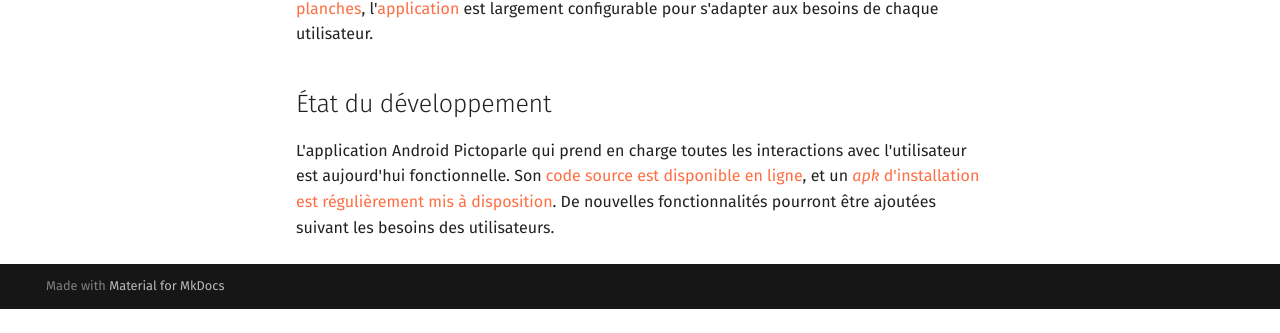
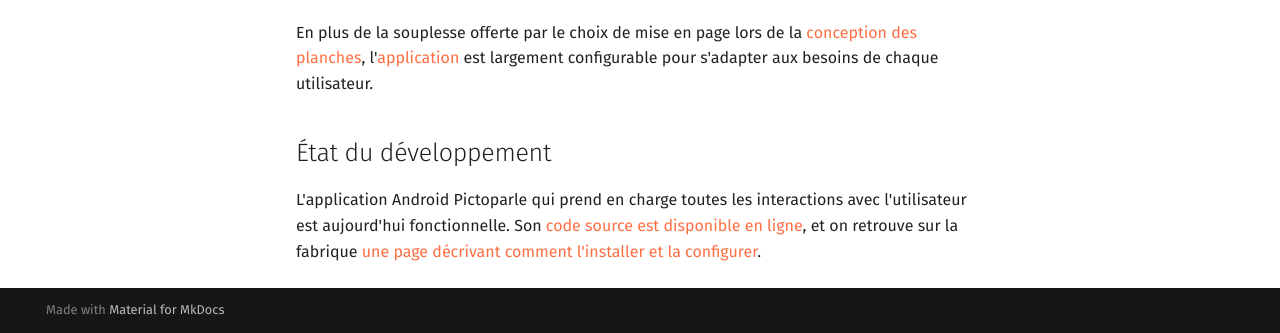
Before and after one commit to jmtrivial/pictoparle-website, an MkDocs documentation site: the page built from docs/utilisation.md, in a window 1280 px wide and 900 px high, scrolled down 549 px, cut to the strip 567-900 px from the top of the window. Built offline with MkDocs 1.6.1 and Material for MkDocs 9.7.7, drawn with Linux system fonts in a browser that asks for light colours; before the commit the page ends 1425 px from its top, so only the background shows below that; some of the changed text lies outside the part shown.

Commit message:
Ajout de liens vers les nouvelles pages de la fabrique

```diff
--- a/docs/utilisation.md
+++ b/docs/utilisation.md
@@ -1,4 +1,9 @@
-# Utilisation de Pictoparle
+# Utilisation de Pictoparle
+
+<div><a class="btn-fabrique " href="https://jmtrivial.github.io/pictoparle-fabrique/web/app.html">Fabrique de pictoparle</a>
+<div style="clear: both"></div>
+</div>
+
 
 
 ## Interaction avec les pictogrammes
@@ -20,4 +25,4 @@
 ## État du développement
 
 
-L'application Android Pictoparle qui prend en charge toutes les interactions avec l'utilisateur est aujourd'hui fonctionnelle. Son [code source est disponible en ligne](https://github.com/jmtrivial/pictoparle), et un [*apk* d'installation est régulièrement mis à disposition](https://github.com/jmtrivial/pictoparle/releases). De nouvelles fonctionnalités pourront être ajoutées suivant les besoins des utilisateurs.
+L'application Android Pictoparle qui prend en charge toutes les interactions avec l'utilisateur est aujourd'hui fonctionnelle. Son [code source est disponible en ligne](https://github.com/jmtrivial/pictoparle), et on retrouve sur la fabrique [une page décrivant comment l'installer et la configurer](https://jmtrivial.github.io/pictoparle-fabrique/web/app.html).
```
Also changed, not shown: docs/index.md (+4 -0 lines).
